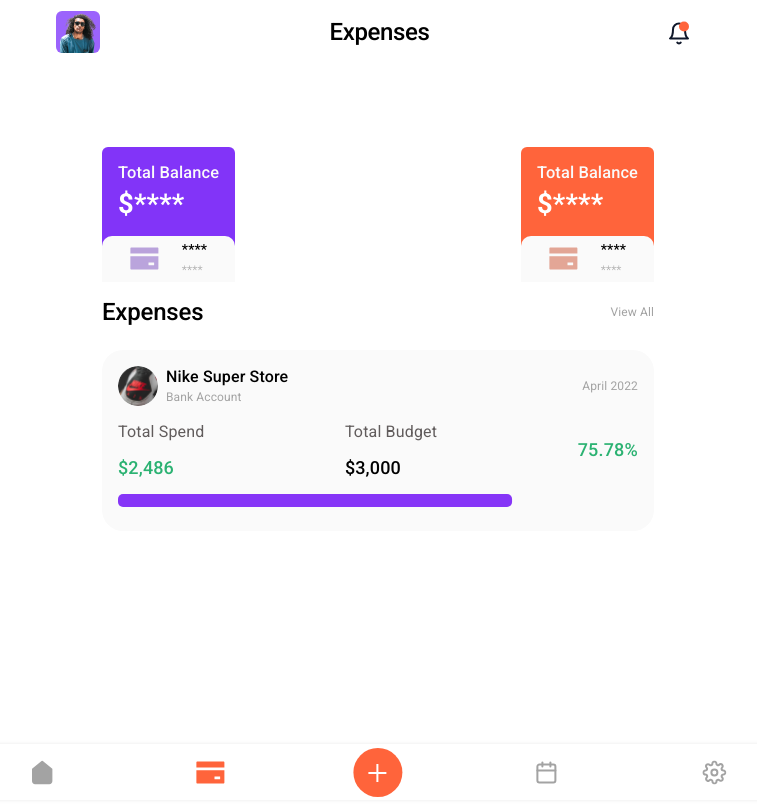
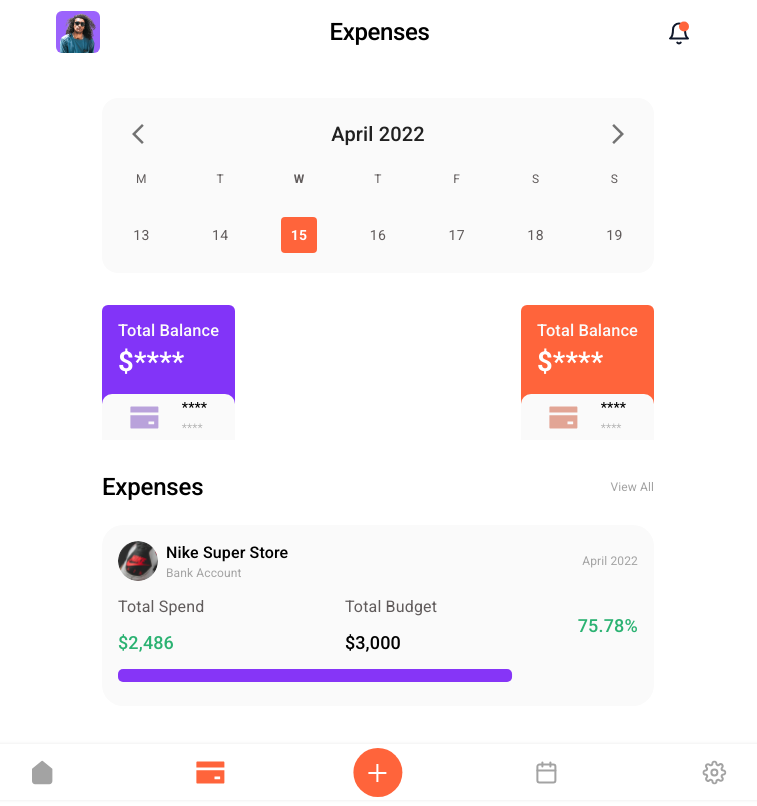
Before and after one commit to bagetmasta/expense-tracker-app, a React (Create React App) app: page /expenses in a window 1280 px wide. Shown: the whole page, without its empty margins (262-1019 px from the left). Built offline with nearby package versions, Linux system fonts and the light colour scheme; no server answers.

Commit message:
done with calendar

```diff
--- a/src/components/Calendar/Calendar.tsx
+++ b/src/components/Calendar/Calendar.tsx
@@ -1,3 +1,120 @@
-export default function Calendar() {
-  return <div>Calendar</div>;
-}
+import React, { useState } from "react";
+import {
+  Paper,
+  IconButton,
+  Button,
+  Typography,
+  Box,
+  Stack,
+} from "@mui/material";
+import ArrowBackIosNewIcon from "@mui/icons-material/ArrowBackIosNew";
+import ArrowForwardIosIcon from "@mui/icons-material/ArrowForwardIos";
+
+const Calendar = () => {
+  const [selectedDate, setSelectedDate] = useState(new Date());
+
+  const handleDateSelect = (date: Date) => {
+    setSelectedDate(date);
+  };
+
+  const dayOfWeek = selectedDate.getDay();
+
+  const startOfWeek = new Date(
+    selectedDate.getFullYear(),
+    selectedDate.getMonth(),
+    selectedDate.getDate() - dayOfWeek + (dayOfWeek === 0 ? -6 : 1)
+  );
+
+  const datesOfWeek = Array.from({ length: 7 }).map((_, index) => {
+    const day = new Date(startOfWeek);
+    day.setDate(day.getDate() + index);
+    return day;
+  });
+
+  const days = ["M", "T", "W", "T", "F", "S", "S"];
+
+  return (
+    <Paper
+      elevation={0}
+      sx={{
+        borderRadius: "16px",
+        overflow: "hidden",
+        marginTop: "70px",
+        marginBottom: "32px",
+      }}
+    >
+      <Box
+        display="flex"
+        justifyContent="space-between"
+        alignItems="center"
+        p={2}
+        bgcolor="#FAFAFA"
+      >
+        <IconButton>
+          <ArrowBackIosNewIcon />
+        </IconButton>
+        <Typography variant="h6">April 2022</Typography>
+        <IconButton>
+          <ArrowForwardIosIcon />
+        </IconButton>
+      </Box>
+      <Box
+        display="flex"
+        justifyContent="space-around"
+        bgcolor="#FAFAFA"
+        pb="20px"
+      >
+        {days.map((day, index) => (
+          <Stack key={index} alignItems="center">
+            <Typography
+              variant="caption"
+              color="#615C5C"
+              mb="27px"
+              fontWeight={
+                selectedDate.getDate() === datesOfWeek[index].getDate() &&
+                selectedDate.getMonth() === datesOfWeek[index].getMonth()
+                  ? "700"
+                  : "400"
+              }
+            >
+              {day}
+            </Typography>
+            <Button
+              onClick={() => handleDateSelect(datesOfWeek[index])}
+              sx={{
+                minWidth: "36px",
+                minHeight: "36px",
+                fontWeight:
+                  selectedDate.getDate() === datesOfWeek[index].getDate() &&
+                  selectedDate.getMonth() === datesOfWeek[index].getMonth()
+                    ? "800"
+                    : "400",
+                bgcolor:
+                  selectedDate.getDate() === datesOfWeek[index].getDate() &&
+                  selectedDate.getMonth() === datesOfWeek[index].getMonth()
+                    ? "#FF643B"
+                    : "transparent",
+                color:
+                  selectedDate.getDate() === datesOfWeek[index].getDate() &&
+                  selectedDate.getMonth() === datesOfWeek[index].getMonth()
+                    ? "white"
+                    : "#615C5C",
+                "&:hover": {
+                  bgcolor:
+                    selectedDate.getDate() === datesOfWeek[index].getDate() &&
+                    selectedDate.getMonth() === datesOfWeek[index].getMonth()
+                      ? "#FF643B"
+                      : "transparent",
+                },
+              }}
+            >
+              {datesOfWeek[index].getDate()}
+            </Button>
+          </Stack>
+        ))}
+      </Box>
+    </Paper>
+  );
+};
+
+export default Calendar;
--- a/src/components/ExpenseCard/ExpenseCard.tsx
+++ b/src/components/ExpenseCard/ExpenseCard.tsx
@@ -26,6 +26,7 @@ export default function ExpenseCard() {
         overflow: "visible",
         backgroundColor: "#FAFAFA",
         boxShadow: "none",
+        marginBottom: "100px",
       }}
     >
       <CardContent>
--- a/src/components/TotalBalance/TotalBalance.tsx
+++ b/src/components/TotalBalance/TotalBalance.tsx
@@ -25,7 +25,6 @@ const TotalBalance: React.FC<BalanceCardProps> = ({
       sx={{
         bgcolor: cardColor,
         borderRadius: "6px 6px 0 0",
-        mb: 2,
         boxShadow: "none",
       }}
     >
--- a/src/images/HomeIcon.tsx
+++ b/src/images/HomeIcon.tsx
@@ -12,8 +12,8 @@ const HomeIcon: React.FC<HomeIconProps> = ({ color = "inherit" }) => (
   >
     <path
       d="M1 9.25978L10.1957 1.75L19.3913 9.25978V21.0609C19.3913 21.6299 19.176 22.1757 18.7928 22.5781C18.4096 22.9805 17.8898 23.2065 17.3478 23.2065H3.04348C2.50151 23.2065 1.98175 22.9805 1.59852 22.5781C1.21529 22.1757 1 21.6299 1 21.0609V9.25978Z"
-      fill={color === "action" ? "#FF643B" : "#A3A3A3"}
-      stroke={color === "action" ? "#FF643B" : "#A3A3A3"}
+      fill={color === "active" ? "#FF643B" : "#A3A3A3"}
+      stroke={color === "active" ? "#FF643B" : "#A3A3A3"}
       strokeWidth="2"
       strokeLinecap="round"
       strokeLinejoin="round"
--- a/src/pages/ExpensesPage.tsx
+++ b/src/pages/ExpensesPage.tsx
@@ -23,7 +23,7 @@ export default function ExpensesPage() {
     <>
       <h2>ExpensesPage</h2>
       <Calendar />
-      <Box display="flex" justifyContent="space-between" mt="100px">
+      <Box display="flex" justifyContent="space-between" mb="33px">
         <TotalBalance
           balance={totalBalance === "undefined.00" ? "****" : totalBalance}
           title={"Total Balance"}
```
